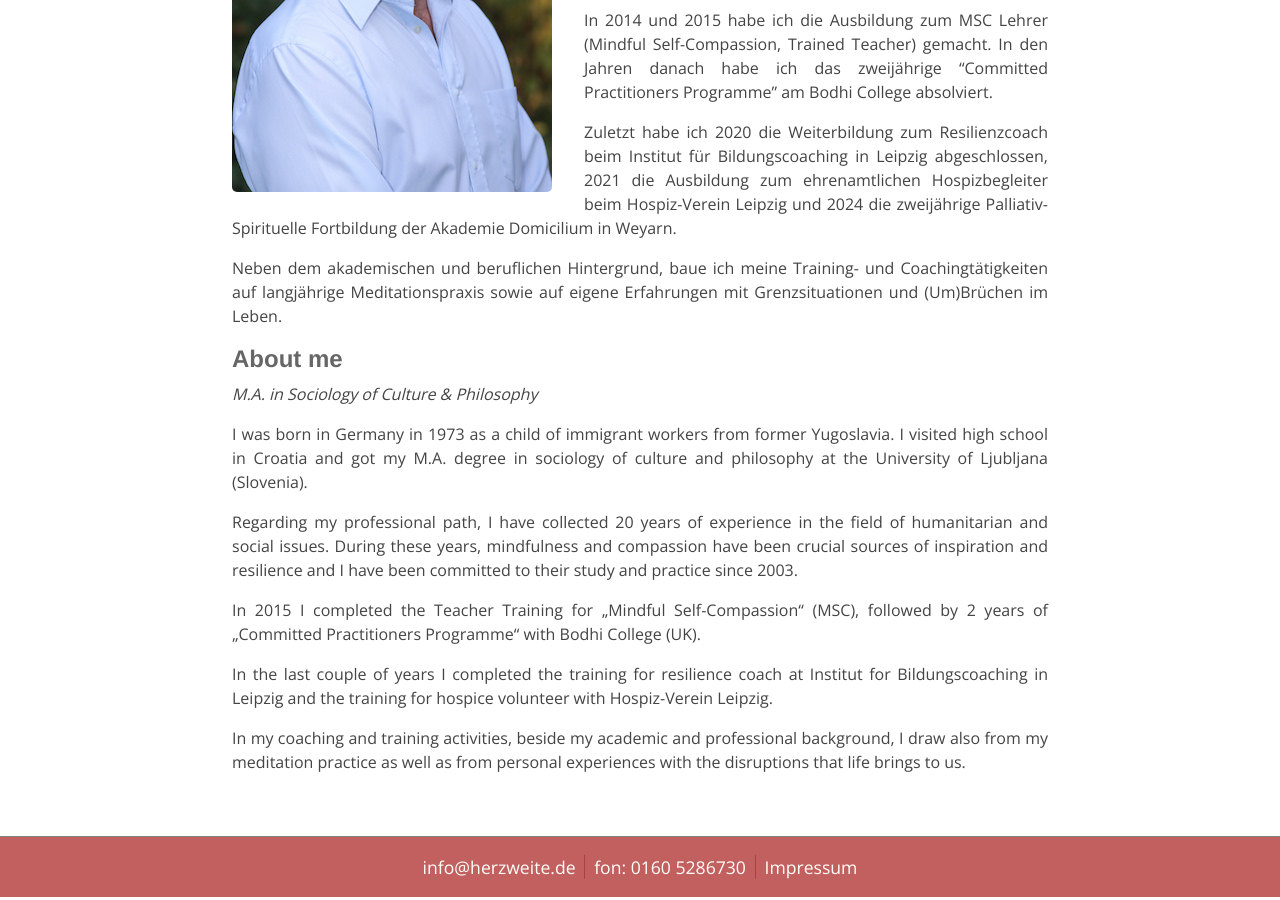
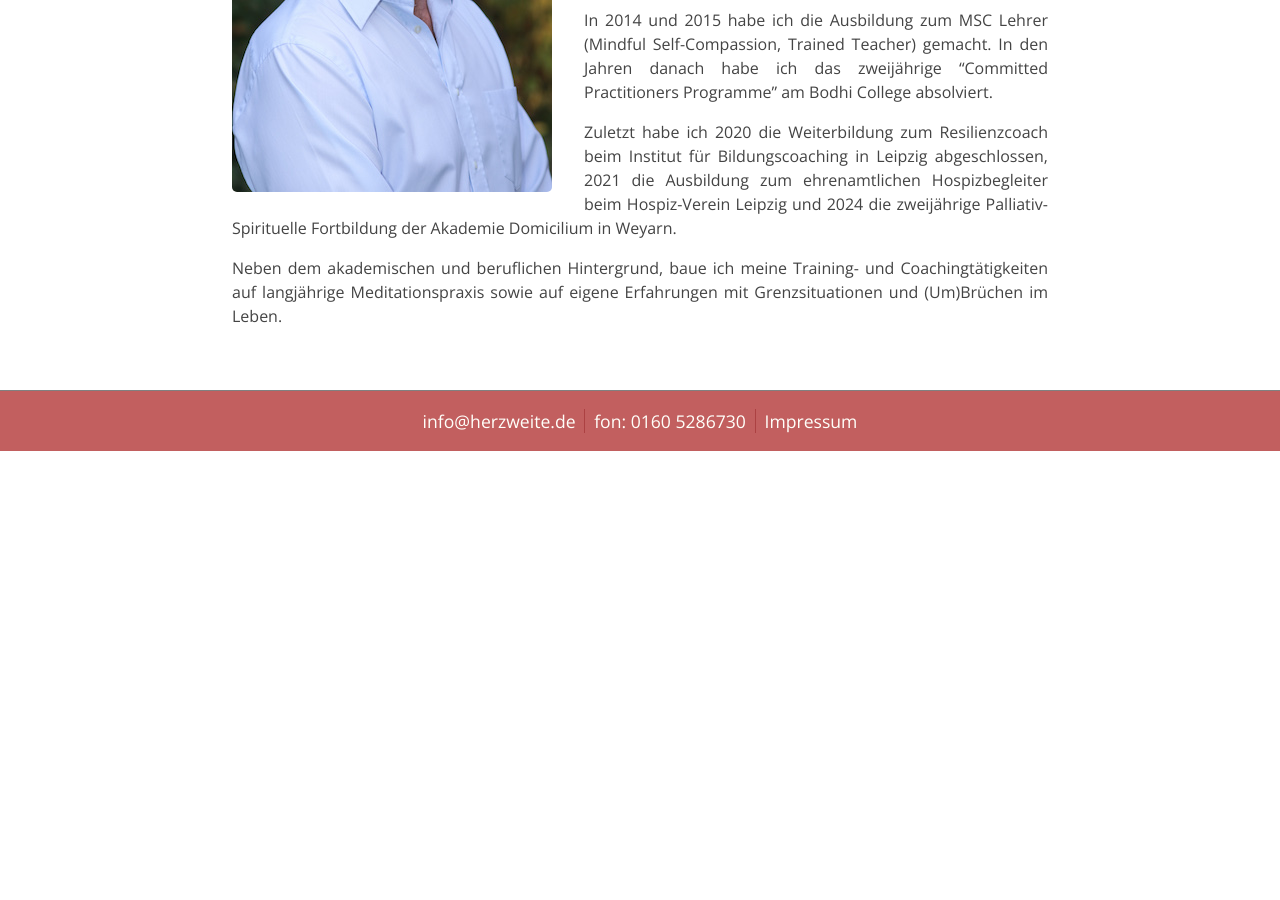
Before and after one commit to herzweite/herzweite.github.io, a Jekyll site: the page built from zur-person.md, in a window 1280 px wide and 900 px high, scrolled down 668 px. Built offline with Jekyll 4.4.1, drawn with Linux system fonts in a browser that asks for light colours; our own code applies the rules of GitHub Pages for plain Markdown files; after the commit the page ends 1122 px from its top, so only the background shows below that.

Commit message:
Update zur-person.md

```diff
--- a/zur-person.md
+++ b/zur-person.md
@@ -14,16 +14,3 @@ In 2014 und 2015 habe ich die Ausbildung zum MSC Lehrer (Mindful Self-Compassion
 Zuletzt habe ich 2020 die Weiterbildung zum Resilienzcoach beim Institut für Bildungscoaching in Leipzig abgeschlossen, 2021 die Ausbildung zum ehrenamtlichen Hospizbegleiter beim Hospiz-Verein Leipzig und 2024 die zweijährige Palliativ-Spirituelle Fortbildung der Akademie Domicilium in Weyarn.
 
 Neben dem akademischen und beruflichen Hintergrund, baue ich meine Training- und Coachingtätigkeiten auf langjährige Meditationspraxis sowie auf eigene Erfahrungen mit Grenzsituationen und (Um)Brüchen im Leben.
-
-## About me
-*M.A. in Sociology of Culture & Philosophy*
-
-I was born in Germany in 1973 as a child of immigrant workers from former Yugoslavia. I visited high school in Croatia and got my M.A. degree in sociology of culture and philosophy at the University of Ljubljana (Slovenia).
-
-Regarding my professional path, I have collected 20 years of experience in the field of humanitarian and social issues. During these years, mindfulness and compassion  have been crucial sources of inspiration and resilience and I have been committed to their study and practice since 2003.
-
-In 2015 I completed the Teacher Training for „Mindful Self-Compassion“ (MSC), followed by  2 years of „Committed Practitioners Programme“ with Bodhi College (UK).
-
-In the last couple of years I completed the training for resilience coach at Institut for Bildungscoaching in Leipzig and the training for hospice volunteer with Hospiz-Verein Leipzig.
-
-In my coaching and training activities, beside my academic and professional background, I draw also from my meditation practice as well as from personal experiences with the disruptions that life brings to us.
```
